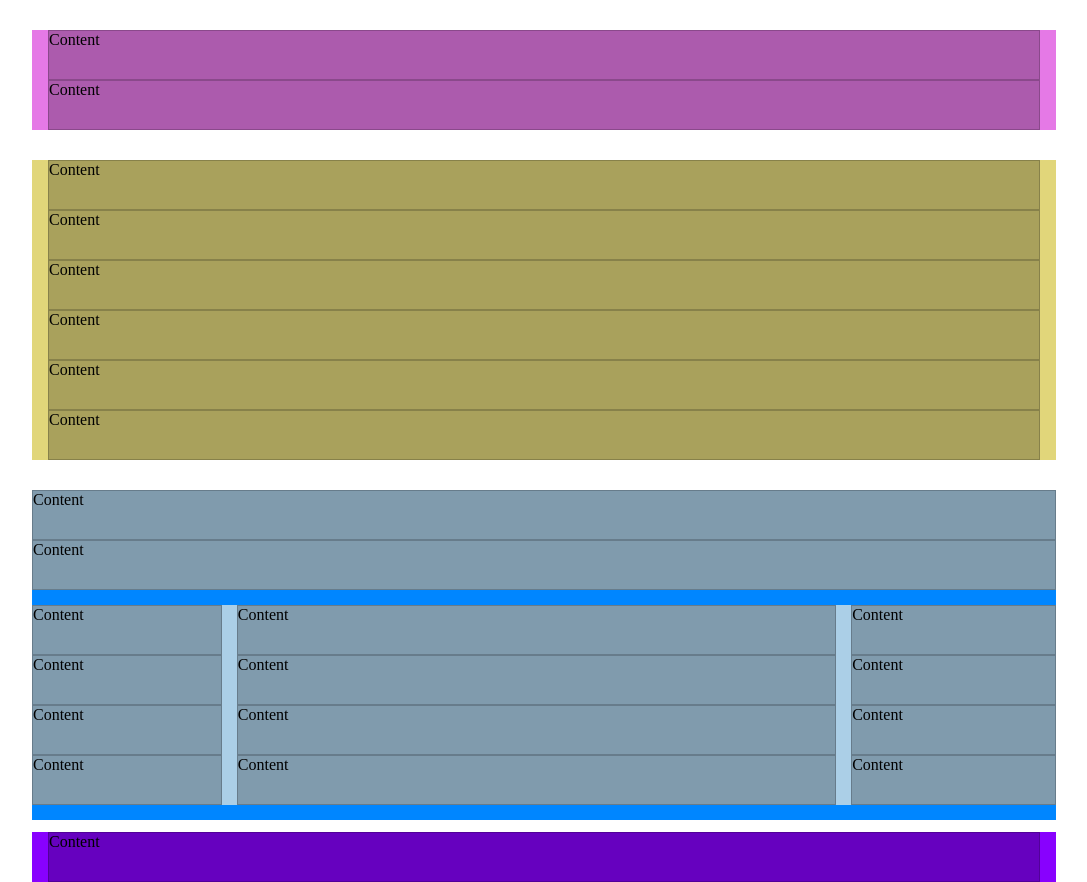
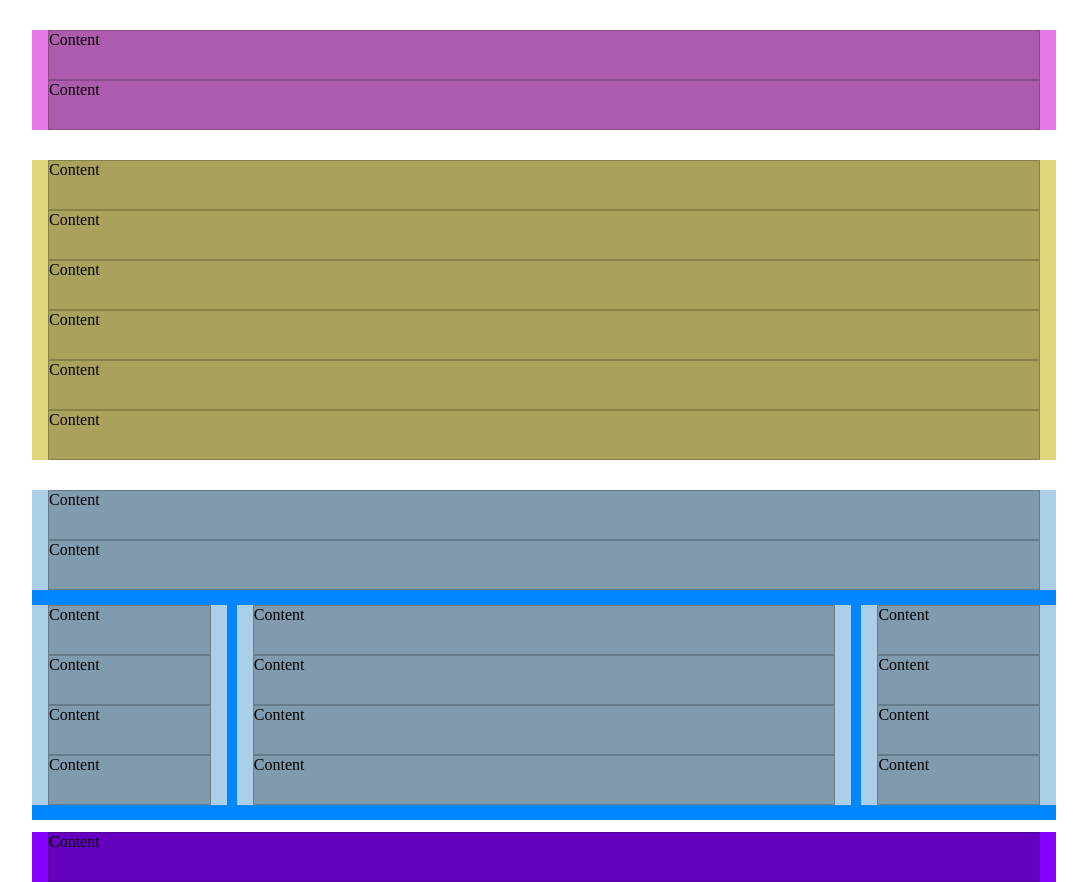
Before and after one commit to elepot87/htmlcss-struttura-wp, a plain HTML site: page index.html in a window 1280 px wide. Shown: the whole page, without its empty margins (96-1183 px from the left). Drawn offline with Linux system fonts and the light colour scheme.

Commit message:
fix margin col

```diff
--- a/css/main.css
+++ b/css/main.css
@@ -36,12 +36,15 @@ box-sizing: border-box;
     margin-top: 12px;
 }
 
+.mr-1 {
+    margin-right: 1%;
+}
+
 .clearfix::after {
     content: " ";
     display: table;
     clear: both;
 }
-
 
 /* Debug element */
 .debug-box {
@@ -76,7 +79,7 @@ div.col {
 }
 
 .col.small {
-    width: 20%;
+    width: 19%;
 }
 
 .col.large {
--- a/index.html
+++ b/index.html
@@ -28,24 +28,24 @@
             </section>
             <!-- Section Content-->
             <section class="content">
-                <section class="row title">
+                <section class="row title px-16">
                     <div class="debug-box">Content</div>
                     <div class="debug-box">Content</div>
                 </section>
                 <section class="row clearfix py-15">
-                    <div class="col small pr-15">
+                    <div class="col small mr-1 px-16">
                         <div class="debug-box">Content</div>
                         <div class="debug-box">Content</div>
                         <div class="debug-box">Content</div>
                         <div class="debug-box">Content</div>
                     </div>
-                    <div class="col large pr-15">
+                    <div class="col large mr-1 px-16">
                         <div class="debug-box">Content</div>
                         <div class="debug-box">Content</div>
                         <div class="debug-box">Content</div>
                         <div class="debug-box">Content</div>
                     </div>
-                    <div class="col small">
+                    <div class="col small px-16">
                         <div class="debug-box">Content</div>
                         <div class="debug-box">Content</div>
                         <div class="debug-box">Content</div>
```
